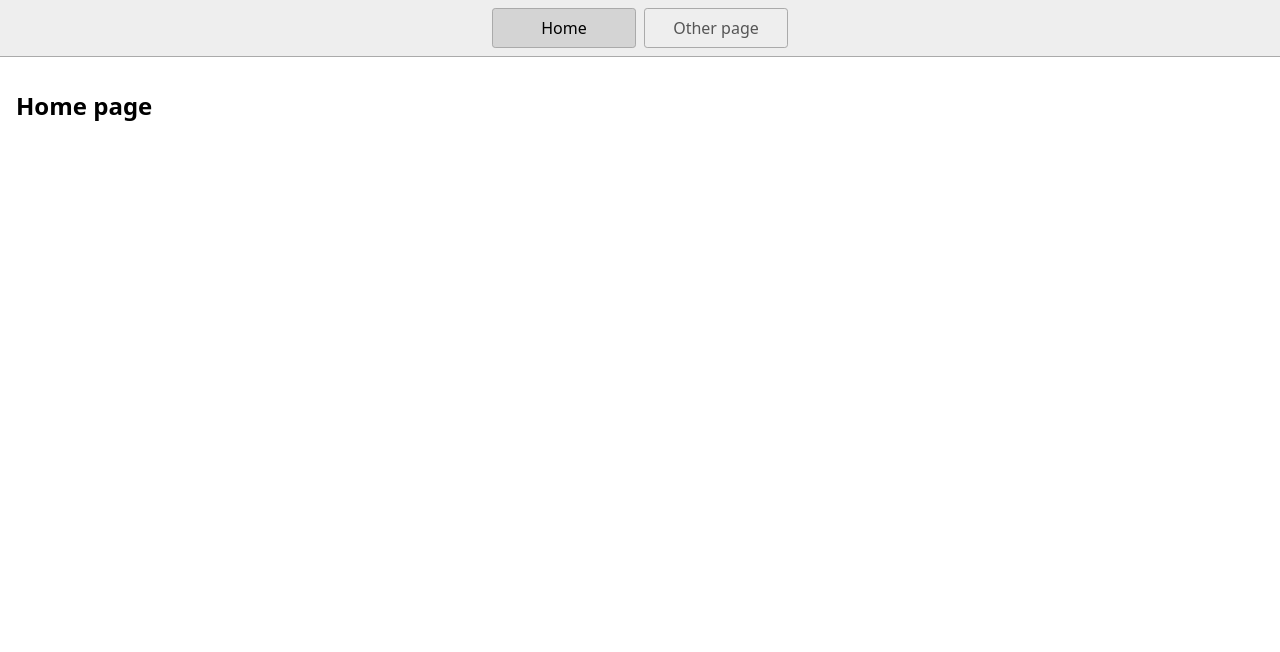
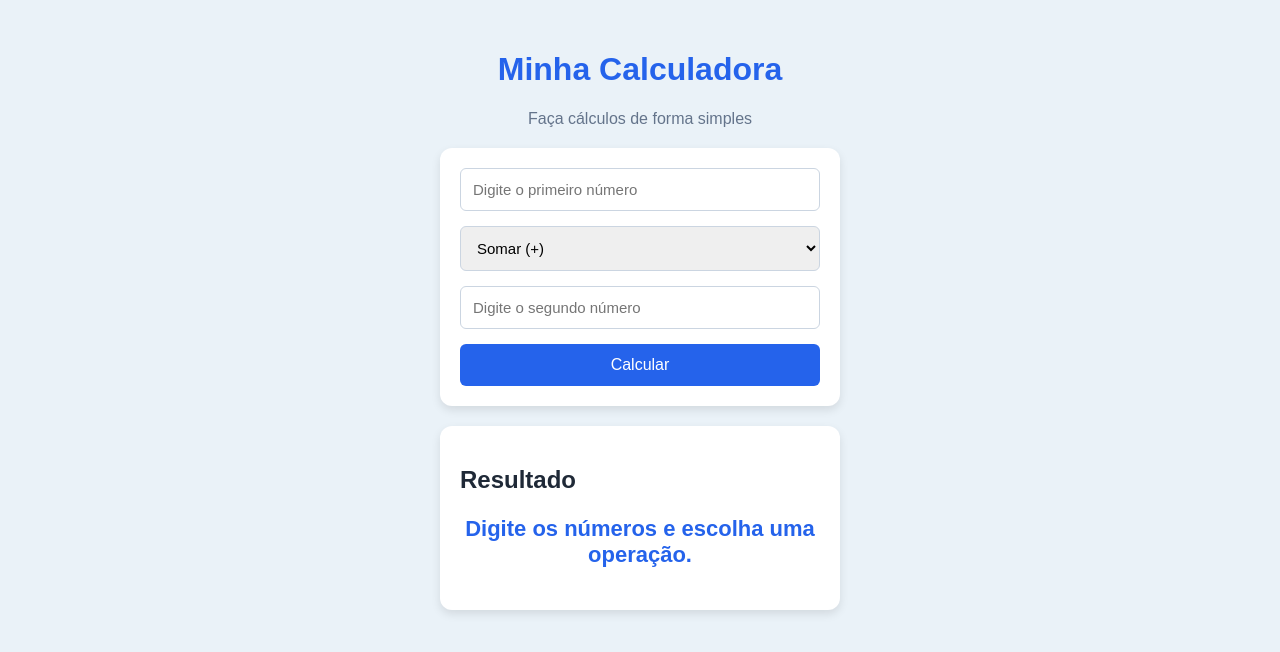
Before and after one commit to Spike-brunovas/stackblitz-starters-rspzxdg6, a website: page index.html in a window 1280 px wide. Drawn offline with Linux system fonts and the light colour scheme.

Commit message:
commit_calculadora_stackblitz

```diff
--- a/index.html
+++ b/index.html
@@ -1,23 +1,67 @@
 <!DOCTYPE html>
-<html lang="en">
-  <head>
-    <title>Home</title>
-    <meta charset="UTF-8" />
-    <meta name="viewport" content="width=device-width" />
-    <!--
-      Need a visual blank slate?
-      Remove all code in `styles.css`!
-    -->
-    <link rel="stylesheet" href="styles.css" />
-    <script type="module" src="script.js"></script>
-  </head>
-  <body>
-    <nav>
-      <a href="/" aria-current="page">Home</a>
-      <a href="/page2.html">Other page</a>
-    </nav>
-    <main>
-      <h1>Home page</h1>
-    </main>
-  </body>
+<html lang="pt-BR">
+
+<head>
+  <meta charset="UTF-8">
+
+  <meta name="viewport" content="width=device-width,
+  initial-scale=1.0">
+
+  <title>Calculadora</title>
+
+  <link rel="stylesheet" href="styles.css">
+</head>
+
+<body>
+
+  <div class="container">
+
+    <header>
+      <h1>Minha Calculadora</h1>
+      <p>Faça cálculos de forma simples</p>
+    </header>
+
+    <div class="card">
+
+      <input
+        type="number"
+        id="numero1"
+        placeholder="Digite o primeiro número"
+      >
+
+      <select id="operacao">
+        <option value="+">Somar (+)</option>
+        <option value="-">Subtrair (-)</option>
+        <option value="*">Multiplicar (*)</option>
+        <option value="/">Dividir (/)</option>
+      </select>
+
+      <input
+        type="number"
+        id="numero2"
+        placeholder="Digite o segundo número"
+      >
+
+      <button id="calcular">
+        Calcular
+      </button>
+
+    </div>
+
+    <div class="card">
+
+      <h2>Resultado</h2>
+
+      <p id="resultado">
+        Digite os números e escolha uma operação.
+      </p>
+
+    </div>
+
+  </div>
+
+  <script src="script.js"></script>
+
+</body>
+
 </html>
--- a/script.js
+++ b/script.js
@@ -1 +1,44 @@
-console.log('Hello!');
+const numero1 = document.getElementById("numero1");
+const numero2 = document.getElementById("numero2");
+const operacao = document.getElementById("operacao");
+const calcular = document.getElementById("calcular");
+const resultado = document.getElementById("resultado");
+
+calcular.addEventListener("click", function() {
+
+  let n1 = Number(numero1.value);
+  let n2 = Number(numero2.value);
+  let op = operacao.value;
+  let resposta;
+
+  if (numero1.value === "" || numero2.value === "") {
+
+    resultado.textContent = "Digite os dois números.";
+
+    return;
+  }
+
+  if (op === "+") {
+    resposta = n1 + n2;
+  }
+
+  else if (op === "-") {
+    resposta = n1 - n2;
+  }
+
+  else if (op === "*") {
+    resposta = n1 * n2;
+  }
+
+  else if (op === "/") {
+
+    if (n2 === 0) {
+      resultado.textContent = "Não é possível dividir por zero.";
+      return;
+    }
+
+    resposta = n1 / n2;
+  }
+
+  resultado.textContent = "Resultado: " + resposta;
+});
--- a/styles.css
+++ b/styles.css
@@ -1,46 +1,72 @@
-* {
-  box-sizing: border-box;
+body {
+  font-family: Arial, sans-serif;
+  background-color: #eaf2f8;
+  color: #1f2937;
+  margin: 0;
+  padding: 30px;
 }
 
-body {
-  margin: 0;
-  font-family: system-ui, sans-serif;
-  color: black;
-  background-color: white;
+.container {
+  width: 400px;
+  max-width: 90%;
+  margin: auto;
 }
 
-nav {
-  display: flex;
-  flex-wrap: wrap;
-  align-items: center;
-  justify-content: center;
-  padding: 0.5rem;
-  gap: 0.5rem;
-  border-bottom: solid 1px #aaa;
-  background-color: #eee;
-}
-
-nav a {
-  display: inline-block;
-  min-width: 9rem;
-  padding: 0.5rem;
-  border-radius: 0.2rem;
-  border: solid 1px #aaa;
+header {
   text-align: center;
-  text-decoration: none;
-  color: #555;
-}
-
-nav a[aria-current='page'] {
-  color: #000;
-  background-color: #d4d4d4;
-}
-
-main {
-  padding: 1rem;
 }
 
 h1 {
+  color: #2563eb;
+}
+
+header p {
+  color: #64748b;
+}
+
+.card {
+  background-color: white;
+  padding: 20px;
+  margin-top: 20px;
+  border-radius: 12px;
+  box-shadow: 0 4px 10px rgba(0, 0, 0, 0.1);
+}
+
+input,
+select {
+  width: 100%;
+  box-sizing: border-box;
+  padding: 12px;
+  margin-bottom: 15px;
+  border: 1px solid #cbd5e1;
+  border-radius: 6px;
+  font-size: 15px;
+}
+
+input:focus,
+select:focus {
+  outline: none;
+  border-color: #2563eb;
+}
+
+button {
+  width: 100%;
+  padding: 12px;
+  background-color: #2563eb;
+  color: white;
+  border: none;
+  border-radius: 6px;
+  cursor: pointer;
+  font-size: 16px;
+}
+
+button:hover {
+  background-color: #1d4ed8;
+}
+
+#resultado {
+  font-size: 22px;
+  text-align: center;
+  color: #2563eb;
   font-weight: bold;
-  font-size: 1.5rem;
 }
```
